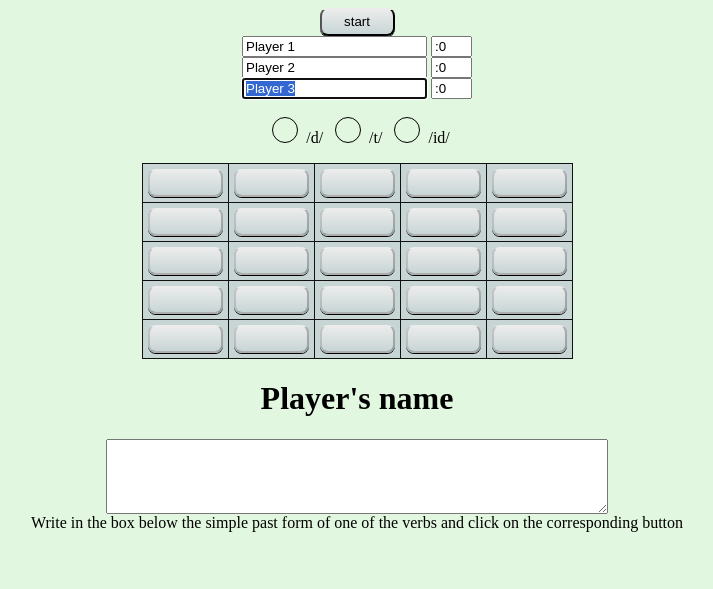
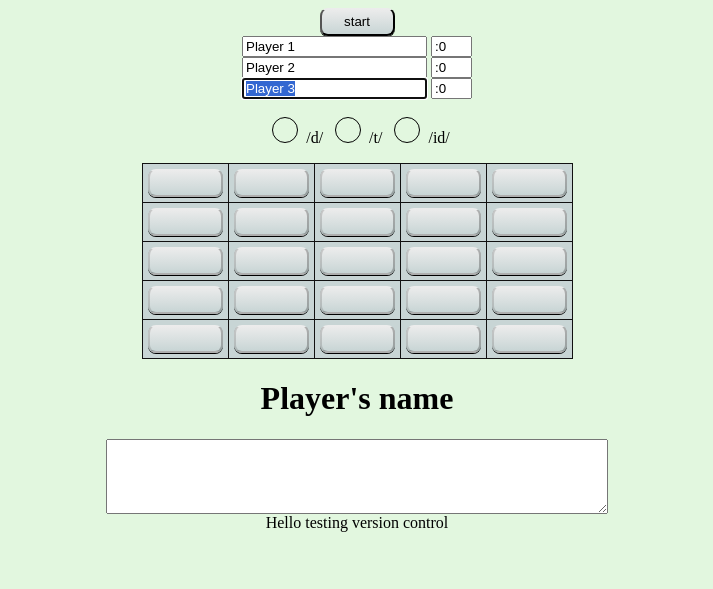
Before and after one commit to alfbranco/quiz, a plain HTML site: page quiz-blue-green/Radio_Buttons_3players/Rd_3players.html in a window 1280 px wide. Shown: the whole page, without its empty margins (283-996 px from the left). Drawn offline with Linux system fonts and the light colour scheme.

Commit message:
edited text under textarea

```diff
--- a/quiz-blue-green/Radio_Buttons_3players/Rd_3players.html
+++ b/quiz-blue-green/Radio_Buttons_3players/Rd_3players.html
@@ -114,6 +114,5 @@
 <h1 id="header_player">Player's name</h1>
 <TEXTAREA cols=40 name=text rows=3 style="font-size: 20px" id = 'textarea' ></TEXTAREA>
 
-<BR>Write in the box below the simple past form of one of the verbs and click on
-the corresponding button <BR>&nbsp;<BR>&nbsp;<BR>&nbsp;
+<BR>Hello testing version control<BR>&nbsp;<BR>&nbsp;<BR>&nbsp;
 <BR></FORM></CENTER></BODY></HTML>
```
